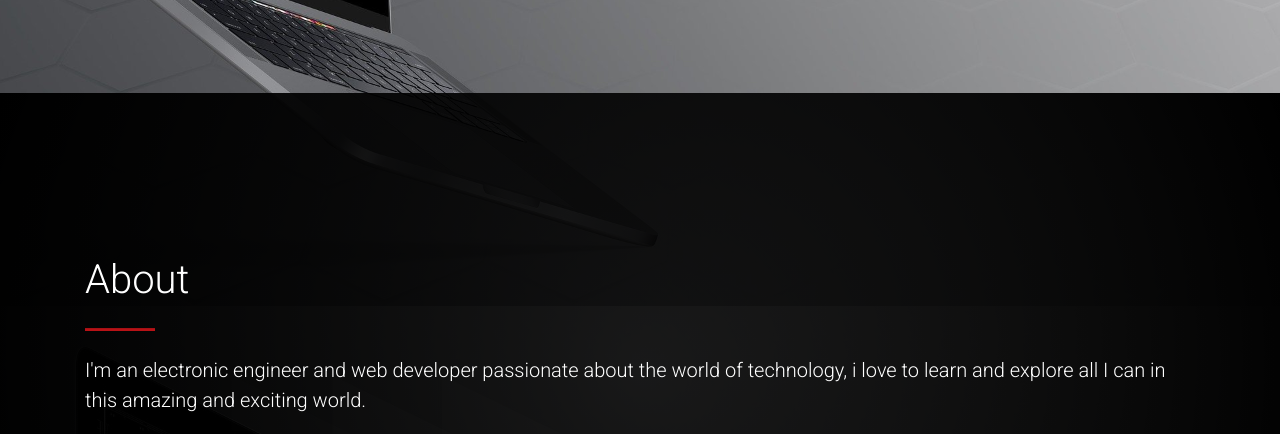
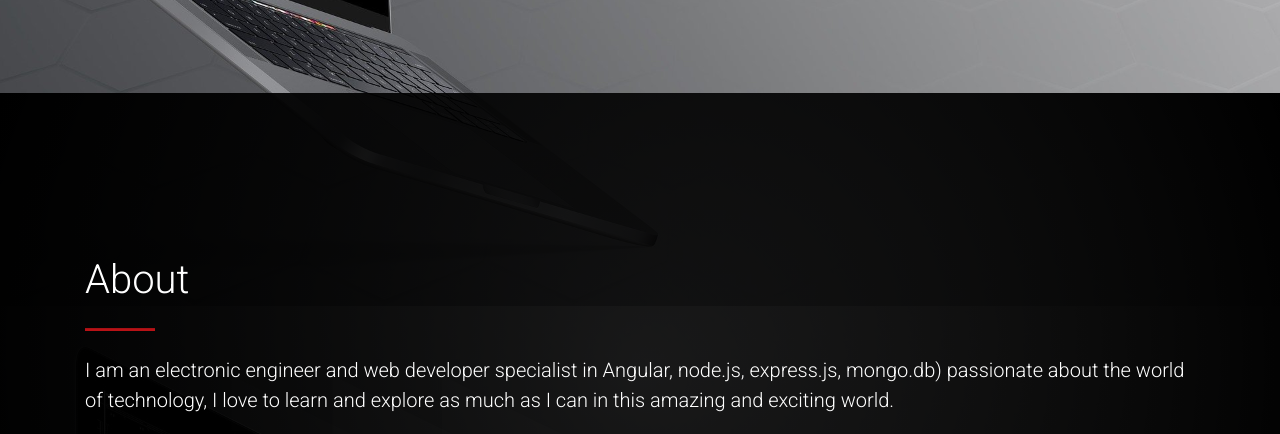
Before and after one commit to DavidCZ94/DavidCz94.github.io, a plain HTML site: page index.html in a window 1280 px wide. Shown: the part 494-928 px from the top of the page. Drawn offline with nearby package versions, Linux system fonts and the light colour scheme; some packages are replaced by stand-ins of ours; a script that the page names is missing.

Commit message:
About me edited

```diff
--- a/index.html
+++ b/index.html
@@ -95,7 +95,7 @@
             About
           </h1>
           <hr>
-          <p>I'm an electronic engineer and web developer passionate about the world of technology, i love to learn and explore all I can in this amazing and exciting world.</p>
+          <p>I am an electronic engineer and web developer specialist in Angular, node.js, express.js, mongo.db) passionate about the world of technology, I love to learn and explore as much as I can in this amazing and exciting world.</p>
           <div class="container pr-0 pl-0">
           <a href="./Assets/cv/David Alberto Cabrera Zamudio.pdf" class="btn" id="btn-aboutMe" target="_blank">DOWNLOAD CV</a>
           </div>
```
